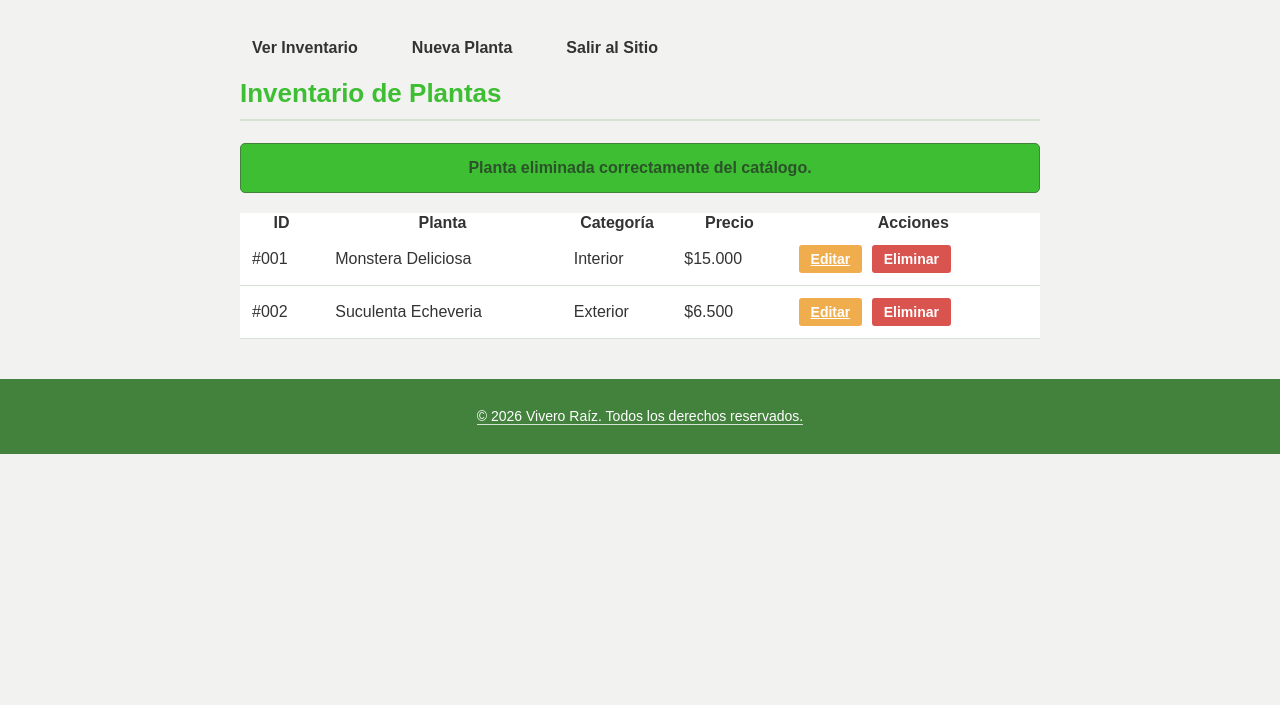
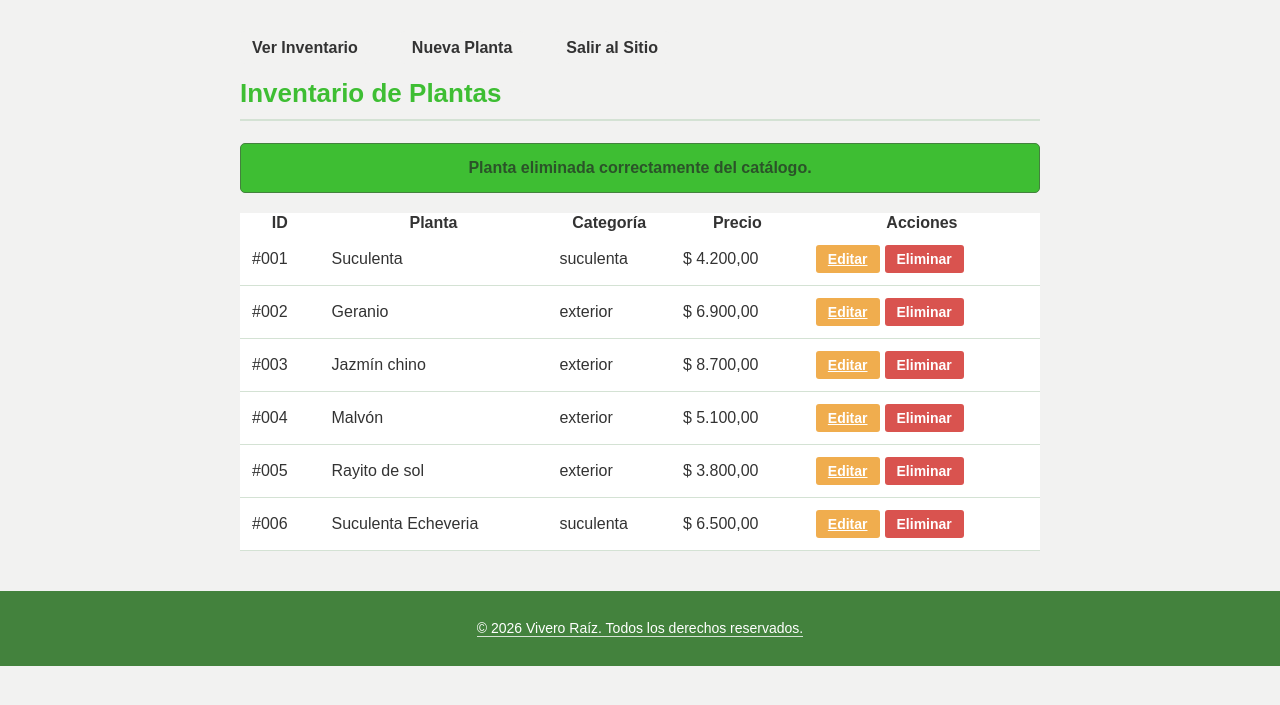
Before and after one commit to FrancoStormex/vivero-raiz, a plain HTML site: page listado.html in a window 1280 px wide. Shown: the part 91-796 px from the top of the page. Drawn offline with Linux system fonts and the light colour scheme.

Commit message:
feat: add listado.js and modify listado.html to dinamic lists

```diff
--- /dev/null
+++ b/js/listado.js
@@ -0,0 +1,47 @@
+"use strict";
+
+const tablaPlantas = document.getElementById("tabla-plantas");
+
+if(tablaPlantas) {
+    function crearCelda(texto) {
+        const celda = document.createElement("td");
+        celda.textContent = texto;
+        return celda;
+    }
+
+    function crearFila(planta) {
+        const fila = document.createElement("tr");
+
+        const id = crearCelda("#" + String(planta.id).padStart(3, "0"));
+        const nombre = crearCelda(planta.nombre);
+        const categoria = crearCelda(planta.categoria);
+        const precio = crearCelda(formatearPrecio(planta.precio));
+
+        const acciones = document.createElement("td");
+        const editar = document.createElement("a");
+        editar.href = "planta-form.html?id=" + planta.id;
+        editar.className = "btn-accion btn-editar";
+        editar.textContent = "Editar";
+        editar.title = ".";
+
+        const eliminar = document.createElement("button");
+        eliminar.type = "button";
+        eliminar.className = "btn-accion btn-eliminar";
+        eliminar.textContent = "Eliminar";
+        eliminar.disabled = true;
+        eliminar.title = "."
+
+        acciones.append(editar, eliminar);
+        fila.append(id, nombre, categoria, precio, acciones);
+        return fila;
+    }
+
+    function mostrarListado() {
+        tablaPlantas.replaceChildren();
+        plantas.forEach(function (planta) {
+            tablaPlantas.appendChild(crearFila(planta));
+        })
+    }
+
+    mostrarListado();
+}
--- a/listado.html
+++ b/listado.html
@@ -7,6 +7,8 @@
     <title>Listado de plantas | Vivero Raíz</title>
     <link rel="stylesheet" href="./css/style.css">
     <script src="./js/validaciones.js" defer></script>
+    <script src="./js/datos.js" defer></script>
+    <script src="./js/listado.js" defer></script>
 </head>
 
 <body>
@@ -53,28 +55,7 @@
                             <th>Acciones</th>
                         </tr>
                     </thead>
-                    <tbody>
-                        <tr>
-                            <td>#001</td>
-                            <td>Monstera Deliciosa</td>
-                            <td>Interior</td>
-                            <td>$15.000</td>
-                            <td>
-                                <a href="planta-form.html" class="btn-accion btn-editar">Editar</a>
-                                <button type="button" class="btn-accion btn-eliminar">Eliminar</button>
-                            </td>
-                        </tr>
-                        <tr>
-                            <td>#002</td>
-                            <td>Suculenta Echeveria</td>
-                            <td>Exterior</td>
-                            <td>$6.500</td>
-                            <td>
-                                <a href="planta-form.html" class="btn-accion btn-editar">Editar</a>
-                                <button type="button" class="btn-accion btn-eliminar">Eliminar</button>
-                            </td>
-                        </tr>
-                    </tbody>
+                    <tbody id="tabla-plantas"></tbody>
                 </table>
             </div>
         </section>
```
